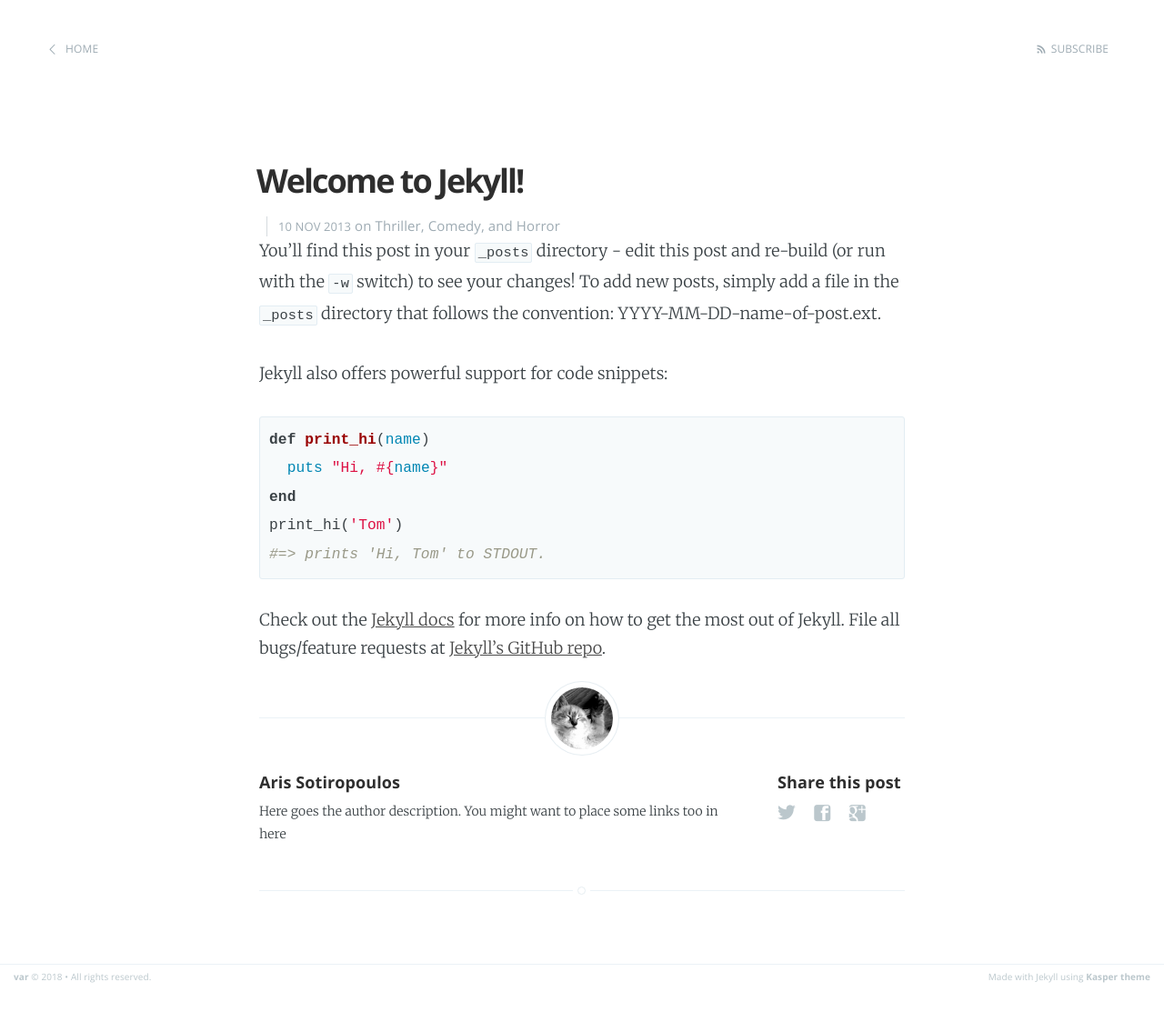
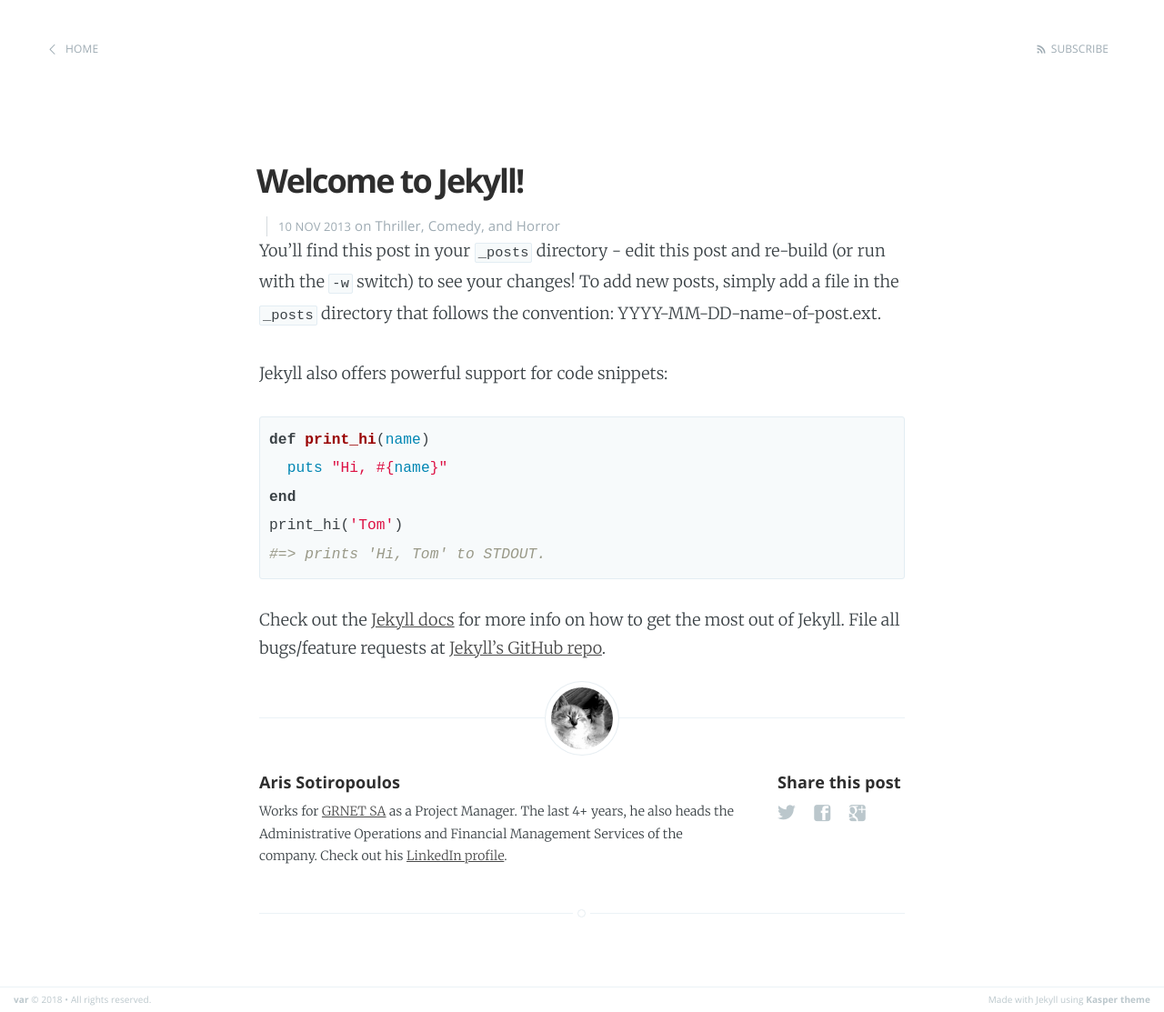
Before and after one commit to sotirop/sotirop.github.io, a Jekyll site: the page built from _posts/2013-11-10-welcome-to-jekyll.markdown, in a window 1280 px wide. Shown: the whole page at 91% size. Built offline with Jekyll 4.4.1, drawn with Linux system fonts in a browser that asks for light colours; before the commit the page ends 1089 px from its top, so only the background shows below that.

Commit message:
First post + image + mini profile

```diff
--- a/_config.yml
+++ b/_config.yml
@@ -3,7 +3,7 @@ description: Blogging about stuff
 meta_description: "var thoughts"
 
 markdown: kramdown
-highlighter: pygments
+highlighter: rouge
 logo: false
 paginate: 15
 baseurl: /
--- a/_layouts/post.html
+++ b/_layouts/post.html
@@ -72,7 +72,7 @@ post_class: post-template
                     <h4> {{ site.author }} </h4>
                     <!-- Author Bio -->
                     <p>
-                        Here goes the author description. You might want to place some links too in here
+                        Works for <a href="https://www.grnet.gr/en">GRNET SA</a> as a Project Manager. The last 4+ years, he also heads the Administrative Operations and Financial Management Services of the company. Check out his <a href="https://www.linkedin.com/in/sotirop/">LinkedIn profile</a>.
                     </p>
                 </section>
             {% endif %}
```
Also changed, not shown: 5 other files.
